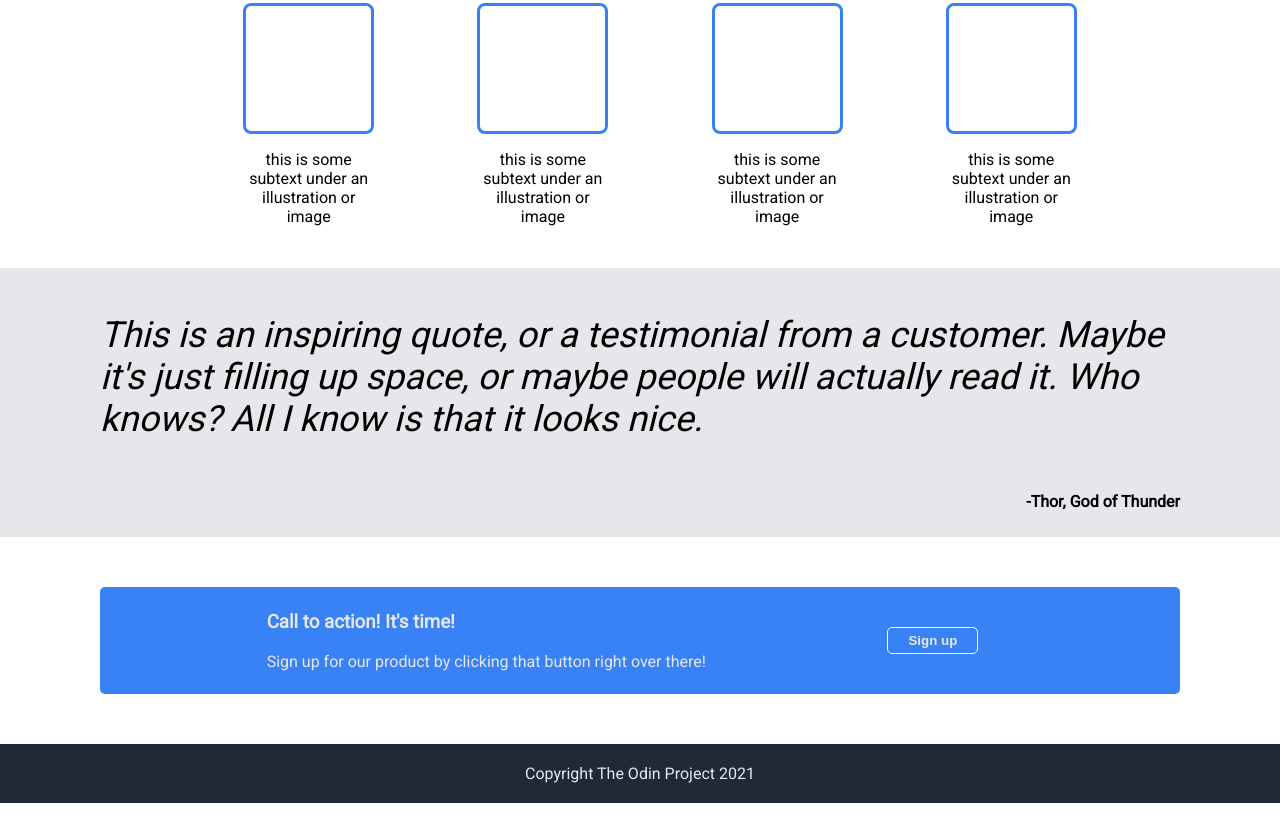
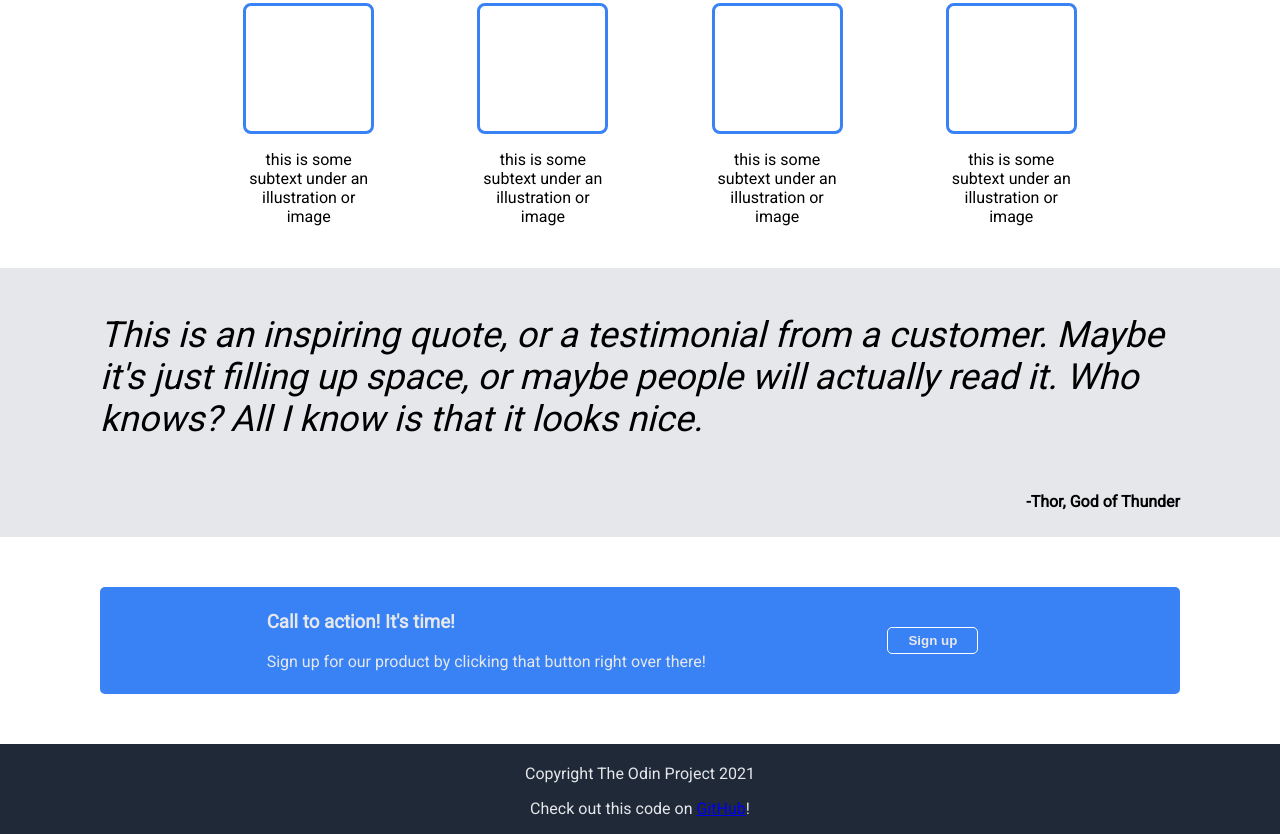
Before and after one commit to hotkiss1011/odin-website, a plain HTML site: page index.html in a window 1280 px wide. Shown: the part 349-1183 px from the top of the page. Before the commit the page ends 1152 px from the top, so only its background shows below. Drawn offline with Linux system fonts and the light colour scheme.

Commit message:
added github link and updated css

```diff
--- a/index.css
+++ b/index.css
@@ -17,7 +17,7 @@ body {
     display:flex;
 }
 
-.hero, .header, .footer, .random, .quote-section, .call-to-action {
+.hero, .header, .random, .quote-section, .call-to-action {
     padding: 10px 100px;
 }
 
@@ -139,8 +139,9 @@ button {
 
 .footer {
     display: flex;
-    align-items:flex-end;
+    flex-direction: column;
+    text-align: center;
     justify-content: center;
     color: #e5e7eb;
-    padding: 20px;
+    padding-top: 20px;
 }
--- a/index.html
+++ b/index.html
@@ -89,7 +89,11 @@
             <button class="call-sign-up">Sign up</button>
         </div>
 
-        <div class="footer">Copyright The Odin Project 2021</div>
+        <div class="footer">
+            Copyright The Odin Project 2021
+            <br>
+            <p>Check out this code on <a href="https://github.com/hotkiss1011/odin-website">GitHub</a>!</p>
+        </div>
     </div>
 </body>
 </html>
```
